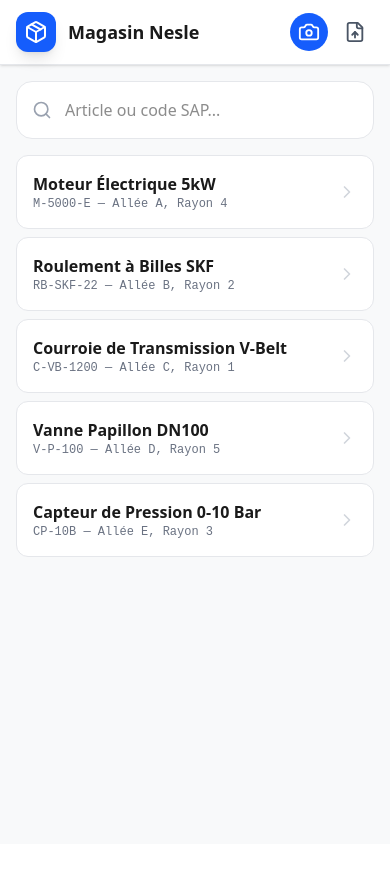
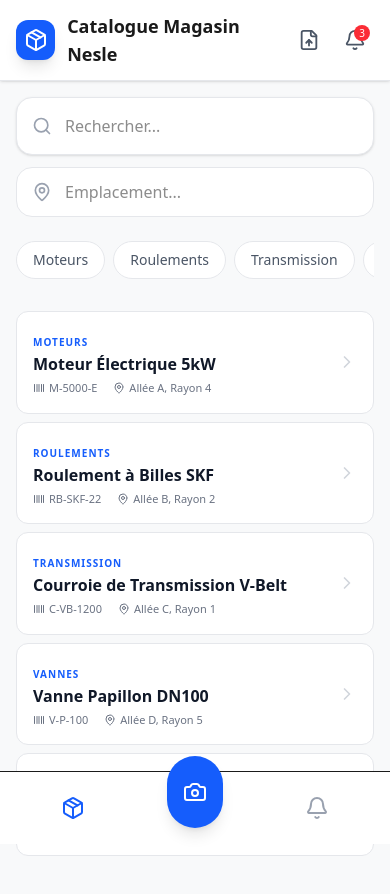
Before and after one commit to jcmolinie-byte/catalogue_G, a React (Vite) app: page / in a window 390 px wide. Shown: the top 894 px of the page. Before the commit the page ends 844 px from the top, so only its background shows below. Built offline with nearby package versions, Linux system fonts and the light colour scheme.

Commit message:
Restore Excel import and enhance scanning features
Restored Excel import logic and improved scanning functionality. Added file upload handling and updated UI components.

```diff
--- a/src/App.tsx
+++ b/src/App.tsx
@@ -25,118 +25,122 @@
   const [isScanning, setIsScanning] = useState(false);
   const [hasFlash, setHasFlash] = useState(false);
   const [isFlashOn, setIsFlashOn] = useState(false);
+  const [itemsLimit, setItemsLimit] = useState(20);
+  const [isImporting, setIsImporting] = useState(false);
+  const [scanResult, setScanResult] = useState<string | null>(null);
 
   const videoRef = useRef<HTMLVideoElement>(null);
   const scanLoopRef = useRef<number | null>(null);
   const zxingReaderRef = useRef<any>(null);
   const fileInputRef = useRef<HTMLInputElement>(null);
 
-  const [itemsLimit, setItemsLimit] = useState(20);
-  const [isImporting, setIsImporting] = useState(false);
+  // --- LOGIQUE D'IMPORT XLSX (RESTAURÉE) ---
+  const parseExcelData = (data: any) => {
+    try {
+      const workbook = XLSX.read(data, { type: 'array' });
+      const sheetName = workbook.SheetNames[0];
+      const worksheet = workbook.Sheets[sheetName];
+      const json = XLSX.utils.sheet_to_json(worksheet);
+      if (!json || json.length === 0) return null;
 
-  // --- LOGIQUE DE SCAN OPTIMISÉE ---
+      return json.map((row: any, index) => {
+        const getValue = (keys: string[]) => {
+          const foundKey = Object.keys(row).find(k =>
+            keys.some(key => k.toLowerCase().trim() === key.toLowerCase())
+          );
+          return foundKey ? row[foundKey] : null;
+        };
+        return {
+          id: `import-${index}-${Date.now()}`,
+          name: String(getValue(['Désignation article', 'Désignation', 'Nom', 'Description']) || 'Article sans nom'),
+          category: String(getValue(['Catégorie', 'Category', 'Famille']) || 'Non spécifié'),
+          sapCode: String(getValue(['Article', 'SAP', 'Code SAP', 'Référence']) || 'N/A'),
+          location: String(getValue(['Emplacemt', 'Emplacement', 'Location', 'Zone']) || 'Non spécifié'),
+          reminderActive: false,
+          lastExitDate: getValue(['Dernière Sortie', 'Date']) ? String(getValue(['Dernière Sortie', 'Date'])) : undefined
+        };
+      });
+    } catch (err) {
+      console.error("Error parsing Excel:", err);
+      return null;
+    }
+  };
 
+  const handleFileUpload = (e: React.ChangeEvent<HTMLInputElement>) => {
+    const file = e.target.files?.[0];
+    if (!file) return;
+    const reader = new FileReader();
+    setIsImporting(true);
+    reader.onload = (evt) => {
+      const importedItems = parseExcelData(evt.target?.result);
+      if (importedItems) {
+        setCatalogItems(importedItems);
+        alert(`${importedItems.length} articles importés !`);
+      }
+      setIsImporting(false);
+    };
+    reader.readAsArrayBuffer(file);
+  };
+
+  // --- LOGIQUE DE SCAN RÉPARÉE ---
   const startCamera = async () => {
-    let stream: MediaStream | null = null;
     let isActive = true;
-
     try {
-      // 1. Attente du DOM
+      // Attente montage vidéo
       let attempts = 0;
       while (!videoRef.current && attempts < 10) {
         await new Promise(r => setTimeout(r, 100));
         attempts++;
       }
-
       if (!videoRef.current) return;
 
-      // 2. Flux vidéo haute résolution + Focus
-      stream = await navigator.mediaDevices.getUserMedia({
-        video: {
-          facingMode: { ideal: 'environment' },
-          width: { ideal: 1920 },
-          height: { ideal: 1080 },
-          frameRate: { ideal: 30 }
-        }
+      const stream = await navigator.mediaDevices.getUserMedia({
+        video: { facingMode: 'environment', width: { ideal: 1920 }, height: { ideal: 1080 } }
       });
 
       videoRef.current.srcObject = stream;
       await videoRef.current.play();
 
-      // 3. Configuration Flash et Focus avancé
       const track = stream.getVideoTracks()[0];
-      const capabilities = track.getCapabilities() as any;
+      const caps = track.getCapabilities() as any;
+      if (caps.torch) setHasFlash(true);
 
-      if (capabilities.torch) setHasFlash(true);
-      if (capabilities.focusMode?.includes('continuous')) {
-        await track.applyConstraints({ advanced: [{ focusMode: 'continuous' }] } as any);
-      }
-
-      // 4. Choix du moteur
       const BarcodeDetectorAPI = (window as any).BarcodeDetector;
-      const supportedFormats = BarcodeDetectorAPI ? await BarcodeDetectorAPI.getSupportedFormats() : [];
-      const canUseNative = supportedFormats.includes('code_128');
-
-      if (canUseNative) {
-        const detector = new BarcodeDetectorAPI({
-          formats: ['code_128', 'code_39', 'ean_13', 'qr_code']
-        });
-
+      if (BarcodeDetectorAPI && (await BarcodeDetectorAPI.getSupportedFormats()).includes('code_128')) {
+        const detector = new BarcodeDetectorAPI({ formats: ['code_128', 'code_39', 'ean_13', 'qr_code'] });
         const scanLoop = async () => {
           if (!isActive || !videoRef.current) return;
-
           if (videoRef.current.readyState >= 2) {
-            try {
             const barcodes = await detector.detect(videoRef.current);
             if (barcodes.length > 0 && isActive) {
               isActive = false;
               handleScanResult(barcodes[0].rawValue);
               return;
             }
-            } catch (e) {
-              console.error("Erreur détecteur natif:", e);
-            }
           }
           scanLoopRef.current = requestAnimationFrame(scanLoop);
         };
         scanLoopRef.current = requestAnimationFrame(scanLoop);
       } else {
-        // Fallback ZXing (iOS / Firefox)
-        const { BrowserMultiFormatReader, BarcodeFormat, DecodeHintType } = await import('@zxing/library');
-        const hints = new Map();
-        hints.set(DecodeHintType.POSSIBLE_FORMATS, [
-          BarcodeFormat.CODE_128,
-          BarcodeFormat.CODE_39,
-          BarcodeFormat.EAN_13
-        ]);
-        hints.set(DecodeHintType.TRY_HARDER, true);
-
-        const reader = new BrowserMultiFormatReader(hints);
+        const { BrowserMultiFormatReader } = await import('@zxing/library');
+        const reader = new BrowserMultiFormatReader();
         zxingReaderRef.current = reader;
-
-        reader.decodeFromVideoElement(videoRef.current, (result, error) => {
+        reader.decodeFromVideoElement(videoRef.current, (result) => {
           if (result && isActive) {
             isActive = false;
             handleScanResult(result.getText());
           }
         });
       }
-
       setIsScanning(true);
-    } catch (err) {
-      console.error("Erreur caméra:", err);
-      alert("Erreur d'accès à la caméra. Vérifiez les permissions HTTPS.");
-      setView('list');
-    }
+    } catch (e) { console.error(e); setView('list'); }
   };
 
   const stopCamera = () => {
     if (scanLoopRef.current) cancelAnimationFrame(scanLoopRef.current);
     if (zxingReaderRef.current) zxingReaderRef.current.reset();
-
     if (videoRef.current?.srcObject) {
-      const stream = videoRef.current.srcObject as MediaStream;
-      stream.getTracks().forEach(t => t.stop());
+      (videoRef.current.srcObject as MediaStream).getTracks().forEach(t => t.stop());
       videoRef.current.srcObject = null;
     }
     setIsScanning(false);
@@ -144,21 +148,20 @@
   };
 
   const handleScanResult = (code: string) => {
-    stopCamera();
     let cleanCode = code.trim();
     if (cleanCode.startsWith(']C1')) cleanCode = cleanCode.substring(3);
+    setScanResult(`Détecté: ${cleanCode}`);
 
     const foundItem = catalogItemsRef.current.find(item =>
-      String(item.sapCode).trim() === cleanCode ||
-      cleanCode.includes(String(item.sapCode).trim())
+      String(item.sapCode).trim() === cleanCode || cleanCode.includes(String(item.sapCode).trim())
     );
 
-    if (foundItem) {
-      setSelectedItem(foundItem);
-    } else {
-      setSearchQuery(cleanCode);
-    }
+    setTimeout(() => {
+      if (foundItem) setSelectedItem(foundItem);
+      else setSearchQuery(cleanCode);
       setView('list');
+      setScanResult(null);
+    }, 1000);
   };
 
   useEffect(() => {
@@ -167,47 +170,34 @@
     return () => stopCamera();
   }, [view]);
 
-  // --- RESTE DE LA LOGIQUE (Filtrage, Import...) ---
-
+  // --- LOGIQUE FILTRES ET RAPPELS (RESTAURÉE) ---
+  const categories = useMemo(() => Array.from(new Set(catalogItems.map(i => i.category))).filter(c => c !== 'Non spécifié'), [catalogItems]);
   const filteredItems = useMemo(() => {
     return catalogItems.filter(item => {
-      const query = searchQuery.toLowerCase();
-      const locQuery = locationQuery.toLowerCase();
-      const matchesSearch = String(item.name).toLowerCase().includes(query) || String(item.sapCode).toLowerCase().includes(query);
-      const matchesLocation = String(item.location).toLowerCase().includes(locQuery);
+      const matchesSearch = String(item.name).toLowerCase().includes(searchQuery.toLowerCase()) || String(item.sapCode).toLowerCase().includes(searchQuery.toLowerCase());
+      const matchesLocation = String(item.location).toLowerCase().includes(locationQuery.toLowerCase());
       const matchesCategory = !selectedCategory || item.category === selectedCategory;
       return matchesSearch && matchesLocation && matchesCategory;
     });
   }, [searchQuery, locationQuery, selectedCategory, catalogItems]);
 
-  const displayedItems = useMemo(() => filteredItems.slice(0, itemsLimit), [filteredItems, itemsLimit]);
-
-  const toggleFlash = async () => {
-    if (!videoRef.current || !hasFlash) return;
-    try {
-      const track = (videoRef.current.srcObject as MediaStream).getVideoTracks()[0];
-      const newState = !isFlashOn;
-      await track.applyConstraints({ advanced: [{ torch: newState }] } as any);
-      setIsFlashOn(newState);
-    } catch (e) { console.error(e); }
-  };
+  const reminders = useMemo(() => catalogItems.filter(item => item.reminderActive), [catalogItems]);
 
   return (
     <div className="min-h-screen bg-[#F8F9FA] text-[#1A1A1A]">
-      {/* Header */}
+      <input type="file" ref={fileInputRef} className="hidden" accept=".xlsx" onChange={handleFileUpload} />
+
+      {/* Header Original */}
       <header className="sticky top-0 z-50 bg-white border-b border-gray-200 px-4 py-3 flex items-center justify-between shadow-sm">
         <div className="flex items-center gap-3">
-          <div className="w-10 h-10 bg-blue-600 rounded-xl flex items-center justify-center text-white shadow-lg">
-            <Package size={24} />
+          <div className="w-10 h-10 bg-blue-600 rounded-xl flex items-center justify-center text-white shadow-lg"><Package size={24} /></div>
+          <h1 className="font-bold text-lg">Catalogue Magasin Nesle</h1>
         </div>
-          <h1 className="font-bold text-lg">Magasin Nesle</h1>
-        </div>
-        <div className="flex gap-2">
-           <button onClick={() => setView('scan')} className="p-2 bg-blue-600 text-white rounded-full">
-            <Camera size={22} />
-          </button>
-          <button onClick={() => fileInputRef.current?.click()} className="p-2 text-gray-600">
-            <FileUp size={22} />
+        <div className="flex items-center gap-2">
+          <button onClick={() => fileInputRef.current?.click()} className="p-2 text-gray-600"><FileUp size={22} /></button>
+          <button onClick={() => setView('reminders')} className="p-2 relative text-gray-600">
+            <Bell size={22} />
+            {reminders.length > 0 && <span className="absolute top-1 right-1 w-4 h-4 bg-red-500 text-white text-[10px] rounded-full flex items-center justify-center">{reminders.length}</span>}
           </button>
         </div>
       </header>
@@ -215,100 +205,116 @@
       <main className="max-w-5xl mx-auto p-4 pb-24">
         <AnimatePresence mode="wait">
           {view === 'list' && (
-            <motion.div initial={{ opacity: 0 }} animate={{ opacity: 1 }} exit={{ opacity: 0 }} className="space-y-4">
-              <div className="space-y-3">
+            <motion.div key="list" initial={{ opacity: 0, y: 10 }} animate={{ opacity: 1, y: 0 }} className="space-y-6">
+              <div className="flex flex-col gap-3">
                 <div className="relative">
                   <Search className="absolute left-4 top-1/2 -translate-y-1/2 text-gray-400" size={20} />
-                  <input
-                    type="text"
-                    placeholder="Article ou code SAP..."
-                    value={searchQuery}
-                    onChange={(e) => setSearchQuery(e.target.value)}
-                    className="w-full pl-12 pr-4 py-4 bg-white border border-gray-200 rounded-2xl focus:ring-2 focus:ring-blue-500/20 outline-none"
-                  />
+                  <input type="text" placeholder="Rechercher..." value={searchQuery} onChange={(e) => setSearchQuery(e.target.value)} className="w-full pl-12 pr-4 py-4 bg-white border border-gray-200 rounded-2xl shadow-sm outline-none focus:ring-2 focus:ring-blue-500" />
+                </div>
+                <div className="relative">
+                  <MapPin className="absolute left-4 top-1/2 -translate-y-1/2 text-gray-400" size={20} />
+                  <input type="text" placeholder="Emplacement..." value={locationQuery} onChange={(e) => setLocationQuery(e.target.value)} className="w-full pl-12 pr-4 py-3 bg-white border border-gray-200 rounded-2xl outline-none" />
                 </div>
               </div>
 
-              <div className="grid gap-2">
-                {displayedItems.map(item => (
-                  <div
-                    key={item.id}
-                    onClick={() => setSelectedItem(item)}
-                    className="bg-white p-4 rounded-xl border border-gray-200 flex items-center justify-between active:scale-[0.98] transition-transform"
-                  >
-                    <div>
-                      <h3 className="font-bold">{item.name}</h3>
-                      <p className="text-xs text-gray-500 font-mono">{item.sapCode} — {item.location}</p>
+              <div className="flex gap-2 overflow-x-auto pb-2 no-scrollbar">
+                {categories.map(cat => (
+                  <button key={cat} onClick={() => setSelectedCategory(selectedCategory === cat ? null : cat)} className={cn("px-4 py-2 rounded-full text-sm font-medium border transition-all", selectedCategory === cat ? "bg-blue-600 border-blue-600 text-white" : "bg-white border-gray-200 text-gray-600")}>{cat}</button>
+                ))}
+              </div>
+
+              <div className="space-y-2">
+                {filteredItems.slice(0, itemsLimit).map(item => (
+                  <div key={item.id} onClick={() => setSelectedItem(item)} className="bg-white rounded-xl border border-gray-200 p-4 flex items-center justify-between hover:border-blue-200 cursor-pointer">
+                    <div className="flex-1 min-w-0 pr-4">
+                      {item.category !== 'Non spécifié' && <span className="text-[10px] font-bold text-blue-600 uppercase tracking-widest">{item.category}</span>}
+                      <h3 className="font-bold text-gray-900 truncate">{item.name}</h3>
+                      <div className="flex items-center gap-4 mt-1 text-gray-500 text-[11px]">
+                        <div className="flex items-center gap-1"><Barcode size={12} /><span>{item.sapCode}</span></div>
+                        <div className="flex items-center gap-1"><MapPin size={12} /><span>{item.location}</span></div>
+                      </div>
                     </div>
                     <ChevronRight className="text-gray-300" size={20} />
                   </div>
                 ))}
               </div>
+              {filteredItems.length > itemsLimit && <button onClick={() => setItemsLimit(l => l + 20)} className="w-full py-3 text-blue-600 font-bold bg-white border rounded-xl">Charger plus</button>}
             </motion.div>
           )}
 
           {view === 'scan' && (
-            <motion.div initial={{ opacity: 0 }} animate={{ opacity: 1 }} exit={{ opacity: 0 }} className="fixed inset-0 z-[60] bg-black flex flex-col">
+            <motion.div key="scan" initial={{ opacity: 0 }} animate={{ opacity: 1 }} className="fixed inset-0 z-[60] bg-black flex flex-col">
               <div className="p-4 flex items-center justify-between text-white z-10">
                 <button onClick={() => setView('list')} className="p-2"><ArrowLeft size={24} /></button>
-                <h2 className="font-bold">Scanner SAP</h2>
-                <button onClick={toggleFlash} className={cn("p-2 rounded-full", isFlashOn && "bg-yellow-500 text-black")}>
-                  <Zap size={24} />
-                </button>
+                <h2 className="font-bold">Scanner Code SAP</h2>
+                {hasFlash && <button onClick={() => {
+                  const track = (videoRef.current?.srcObject as MediaStream).getVideoTracks()[0];
+                  track.applyConstraints({ advanced: [{ torch: !isFlashOn }] } as any);
+                  setIsFlashOn(!isFlashOn);
+                }} className={cn("p-2 rounded-full", isFlashOn && "bg-yellow-500 text-black")}><Zap size={24} /></button>}
               </div>
-
-              <div className="flex-1 relative overflow-hidden">
-                <video
-                  ref={videoRef}
-                  className="absolute inset-0 w-full h-full object-cover"
-                  playsInline
-                  muted
-                />
-
-                {/* Overlay de visée */}
-                <div className="absolute inset-0 flex items-center justify-center pointer-events-none">
-                  <div className="w-72 h-40 border-2 border-white/50 rounded-3xl relative">
-                    <div className="absolute inset-0 border-2 border-blue-500 rounded-3xl animate-pulse" />
-                    <motion.div
-                      animate={{ top: ['10%', '90%', '10%'] }}
-                      transition={{ duration: 2, repeat: Infinity }}
-                      className="absolute left-2 right-2 h-0.5 bg-red-500 shadow-lg"
-                    />
+              <div className="flex-1 relative flex items-center justify-center">
+                <video ref={videoRef} playsInline muted className="absolute inset-0 w-full h-full object-cover" />
+                <div className="relative w-80 h-48 border-2 border-white/50 rounded-2xl overflow-hidden">
+                   <div className="absolute inset-0 border-2 border-blue-500 rounded-2xl animate-pulse" />
+                   <motion.div animate={{ top: ['10%', '90%', '10%'] }} transition={{ duration: 2, repeat: Infinity }} className="absolute left-4 right-4 h-0.5 bg-red-500 shadow-lg" />
                 </div>
               </div>
-
-                <div className="absolute bottom-10 left-0 right-0 text-center">
-                  <p className="text-white/80 text-sm bg-black/40 inline-block px-4 py-2 rounded-full backdrop-blur-md">
-                    Placez le code-barres dans le cadre
-                  </p>
-                </div>
-              </div>
+              {scanResult && <div className="absolute top-20 left-4 right-4 bg-blue-600 text-white p-4 rounded-xl text-center font-bold animate-bounce">{scanResult}</div>}
             </motion.div>
           )}
         </AnimatePresence>
       </main>
 
-      {/* Modal Détail (Simplifié pour l'exemple) */}
+      {/* Modal Détails Originale */}
+      <AnimatePresence>
         {selectedItem && (
-        <div className="fixed inset-0 z-[100] bg-black/60 flex items-end sm:items-center justify-center p-4">
-          <div className="bg-white w-full max-w-md rounded-3xl p-6 relative">
-            <button onClick={() => setSelectedItem(null)} className="absolute top-4 right-4"><X /></button>
-            <h2 className="text-xl font-bold mb-4">{selectedItem.name}</h2>
-            <div className="space-y-4">
-              <div className="bg-gray-50 p-4 rounded-xl">
-                <p className="text-xs text-gray-400 uppercase font-bold">Code SAP</p>
-                <p className="font-mono text-lg">{selectedItem.sapCode}</p>
+          <div className="fixed inset-0 z-[70] flex items-end sm:items-center justify-center">
+            <div className="absolute inset-0 bg-black/60 backdrop-blur-sm" onClick={() => setSelectedItem(null)} />
+            <motion.div initial={{ y: '100%' }} animate={{ y: 0 }} exit={{ y: '100%' }} className="relative w-full max-w-lg bg-white rounded-t-3xl sm:rounded-3xl overflow-hidden p-6">
+              <div className="flex justify-between items-center mb-6">
+                <h2 className="text-xl font-bold">{selectedItem.name}</h2>
+                <button onClick={() => setSelectedItem(null)} className="p-2 bg-gray-100 rounded-full"><X size={20}/></button>
               </div>
-              <div className="bg-gray-50 p-4 rounded-xl">
-                <p className="text-xs text-gray-400 uppercase font-bold">Emplacement</p>
-                <p className="text-lg">{selectedItem.location}</p>
+              <div className="grid grid-cols-2 gap-4 mb-6">
+                <div className="bg-gray-50 p-4 rounded-2xl">
+                  <p className="text-[10px] font-bold text-gray-400 uppercase mb-1">Code SAP</p>
+                  <p className="font-mono font-bold">{selectedItem.sapCode}</p>
+                </div>
+                <div className="bg-gray-50 p-4 rounded-2xl">
+                  <p className="text-[10px] font-bold text-gray-400 uppercase mb-1">Emplacement</p>
+                  <p className="font-bold">{selectedItem.location}</p>
                 </div>
               </div>
-          </div>
+              <button
+                onClick={() => {
+                   setCatalogItems(prev => prev.map(item => item.id === selectedItem.id ? { ...item, reminderActive: !item.reminderActive } : item));
+                   setSelectedItem(null);
+                }}
+                className={cn("w-full py-4 rounded-2xl font-bold transition-all", selectedItem.reminderActive ? "bg-orange-100 text-orange-700" : "bg-blue-600 text-white")}
+              >
+                {selectedItem.reminderActive ? "Annuler le rappel" : "Prendre l'article (Rappel SAP)"}
+              </button>
+            </motion.div>
           </div>
         )}
+      </AnimatePresence>
 
-      <input type="file" ref={fileInputRef} className="hidden" accept=".xlsx" onChange={() => {}} />
+      <AnimatePresence>
+        {isImporting && (
+          <div className="fixed inset-0 z-[100] bg-white/80 flex flex-col items-center justify-center">
+            <div className="w-12 h-12 border-4 border-blue-600 border-t-transparent rounded-full animate-spin mb-4" />
+            <p className="font-bold">Importation Excel...</p>
+          </div>
+        )}
+      </AnimatePresence>
+
+      {/* Barre de navigation fixe en bas pour mobile */}
+      <div className="fixed bottom-0 left-0 right-0 bg-white border-t p-4 flex justify-around sm:hidden">
+        <button onClick={() => setView('list')} className={cn("p-2", view === 'list' ? "text-blue-600" : "text-gray-400")}><Package /></button>
+        <button onClick={() => setView('scan')} className="p-4 bg-blue-600 text-white rounded-full -mt-8 shadow-lg"><Camera /></button>
+        <button onClick={() => setView('reminders')} className={cn("p-2", view === 'reminders' ? "text-blue-600" : "text-gray-400")}><Bell /></button>
+      </div>
     </div>
   );
 }
```
Lines whose indentation alone changed are shown as unchanged.
